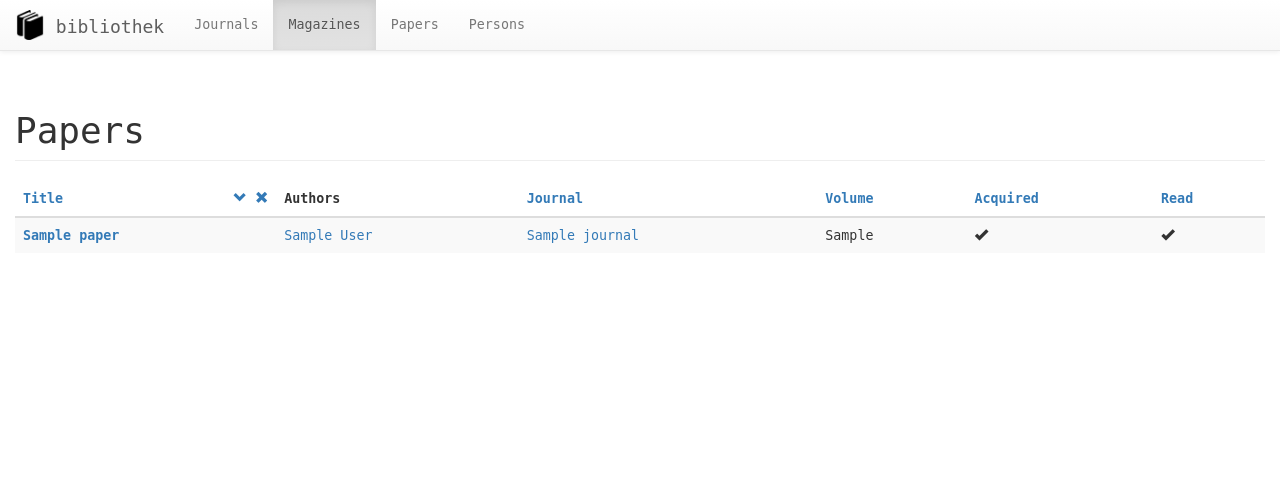
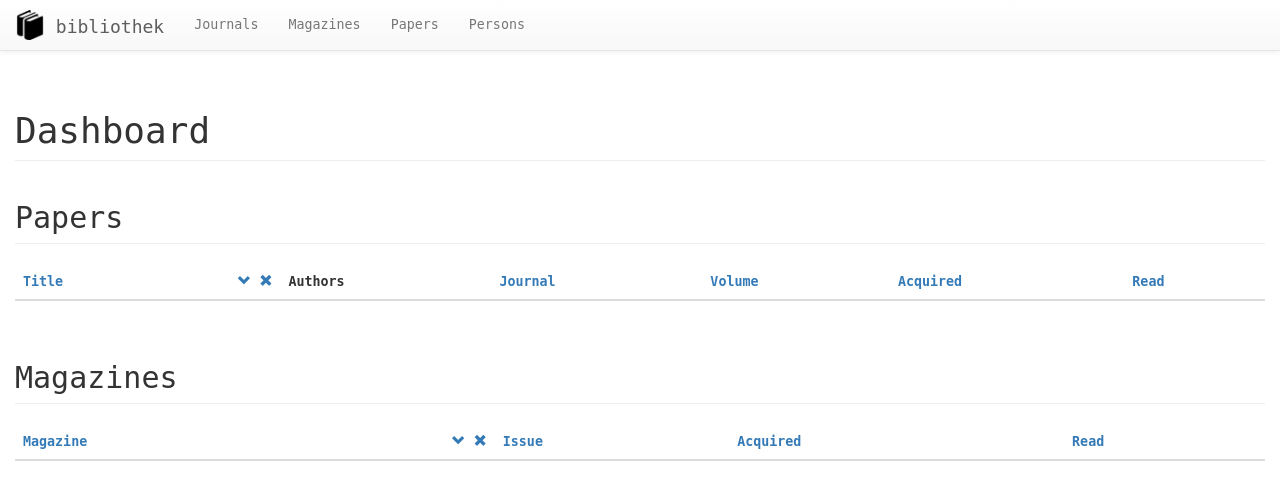
Before and after one commit to jnphilipp/bibliothek, a Django app: page / in a window 1280 px wide. Shown: the top 500 px of the page. Run offline with Django 3.2, Linux system fonts and the light colour scheme; tables that the repository leaves empty hold one stand-in row (values such as "Sample post"); data that the repository does not hold is empty; parts of the project's set-up code (start-up, migrations or seed data) failed here and were passed over; some libraries are stand-ins or nearby versions.

Commit message:
Update templates and add dashboard.

```diff
--- a/bibliothek/bibliothek/urls.py
+++ b/bibliothek/bibliothek/urls.py
@@ -19,15 +19,16 @@
 from django.conf.urls import include, url
 from django.contrib import admin
 from django.views import static
-from papers import views
+from . import views
 
 admin.site.site_header = 'Bibliothek administration'
 
 
 urlpatterns = [
-    url(r'^$', views.papers, name='dashboard'),
+    url(r'^$', views.dashboard, name='dashboard'),
 
     url(r'^journals/', include('journals.urls')),
+    url(r'^magazines/', include('magazines.urls')),
     url(r'^papers/', include('papers.urls')),
     url(r'^persons/', include('persons.urls')),
 
--- /dev/null
+++ b/bibliothek/bibliothek/views.py
@@ -0,0 +1,15 @@
+# -*- coding: utf-8 -*-
+
+from django.shortcuts import get_object_or_404, render
+from magazines.models import Issue
+from papers.models import Paper
+
+
+def dashboard(request):
+    po = request.GET.get('po') if request.GET.get('po') else 'title'
+    papers = Paper.objects.filter(reads__started__isnull=False).filter(reads__finished__isnull=True).order_by(po)
+
+    mo = request.GET.get('mo') if request.GET.get('mo') else 'magazine'
+    issues = Issue.objects.filter(reads__started__isnull=False).filter(reads__finished__isnull=True).order_by(mo)
+
+    return render(request, 'bibliothek/dashboard.html', locals())
--- /dev/null
+++ b/bibliothek/templates/bibliothek/dashboard.html
@@ -0,0 +1,53 @@
+{% extends 'base.html' %}
+{% load bootstrap i18n shelves %}
+
+
+{% block content %}
+<h1 class="page-header">{% trans 'Dashboard' %}</h1>
+<h2 class="page-header">{% trans 'Papers' %}</h2>
+<div class="table-responsive">
+    <table class="table table-striped table-hover">
+        <thead>
+            {% sortable_th 'Title' po 'po' 'title' %}
+            <th>{% trans 'Authors' %}</th>
+            {% sortable_th 'Journal' po 'po' 'journal' %}
+            {% sortable_th 'Volume' po 'po' 'volume' %}
+            {% sortable_th 'Acquired' po 'po' 'acquisitions' %}
+            {% sortable_th 'Read' po 'po' 'reads' %}
+        </thead>
+        <tbody>
+            {% for paper in papers %}
+                <tr>
+                    <th><a href="{% url 'paper' paper.slug %}">{{ paper.title }}</a></th>
+                    <td>{% for author in paper.authors.all %}<a href="{% url 'person' author.slug %}">{{ author }}</a>{% if not forloop.last %}, {% endif %}{% endfor %}</td>
+                    <td><a href="{% url 'journal' paper.journal.slug %}">{{ paper.journal.name }}</a></td>
+                    <td>{{ paper.volume }}</td>
+                    <td><span class="glyphicon glyphicon-{% if paper.acquisitions.exists %}ok{% else %}remove{% endif %}"></span></td>
+                    <td>{% read_status paper.reads %}</td>
+                </tr>
+            {% endfor %}
+        </tbody>
+    </table>
+</div>
+<h2 class="page-header">{% trans 'Magazines' %}</h2>
+<div class="table-responsive">
+    <table class="table table-striped table-hover">
+        <thead>
+            {% sortable_th 'Magazine' mo 'mo' 'magazine' %}
+            {% sortable_th 'Issue' mo 'mo' 'published_on' %}
+            {% sortable_th 'Acquired' mo 'mo' 'acquisitions' %}
+            {% sortable_th 'Read' mo 'mo' 'reads' %}
+        </thead>
+        <tbody>
+            {% for issue in issues %}
+                <tr>
+                    <th><a href="{% url 'magazine' issue.magazine.slug %}">{{ issue.magazine.name }}</a></th>
+                    <td><a href="{% url 'issue' issue.magazine.slug issue.slug %}">{{ issue.issue }}</a></td>
+                    <td><span class="glyphicon glyphicon-{% if issue.acquisitions.exists %}ok{% else %}remove{% endif %}"></span></td>
+                    <td>{% read_status issue.reads %}</td>
+                </tr>
+            {% endfor %}
+        </tbody>
+    </table>
+</div>
+{% endblock %}
--- a/bibliothek/templates/journals/journal/journal.html
+++ b/bibliothek/templates/journals/journal/journal.html
@@ -1,5 +1,5 @@
 {% extends 'base.html' %}
-{% load bootstrap i18n %}
+{% load bootstrap i18n shelves %}
 
 
 {% block content %}
@@ -31,7 +31,7 @@
                     <td>{% for author in paper.authors.all %}{{ author }}{% if not forloop.last %}, {% endif %}{% endfor %}</td>
                     <td>{{ paper.volume }}</td>
                     <td><span class="glyphicon glyphicon-{% if paper.acquisitions.exists %}ok{% else %}remove{% endif %}"></span></td>
-                    <td><span class="glyphicon glyphicon-{% if paper.reads.exists %}ok{% else %}remove{% endif %}"></span></td>
+                    <td>{% read_status paper.reads %}</td>
                 </tr>
             {% endfor %}
         </tbody>
--- a/bibliothek/templates/papers/paper/papers.html
+++ b/bibliothek/templates/papers/paper/papers.html
@@ -1,5 +1,5 @@
 {% extends 'base.html' %}
-{% load bootstrap i18n %}
+{% load bootstrap i18n shelves %}
 
 
 {% block content %}
@@ -22,7 +22,7 @@
                     <td><a href="{% url 'journal' paper.journal.slug %}">{{ paper.journal.name }}</a></td>
                     <td>{{ paper.volume }}</td>
                     <td><span class="glyphicon glyphicon-{% if paper.acquisitions.exists %}ok{% else %}remove{% endif %}"></span></td>
-                    <td><span class="glyphicon glyphicon-{% if paper.reads.exists %}ok{% else %}remove{% endif %}"></span></td>
+                    <td>{% read_status paper.reads %}</td>
                 </tr>
             {% endfor %}
         </tbody>
```
